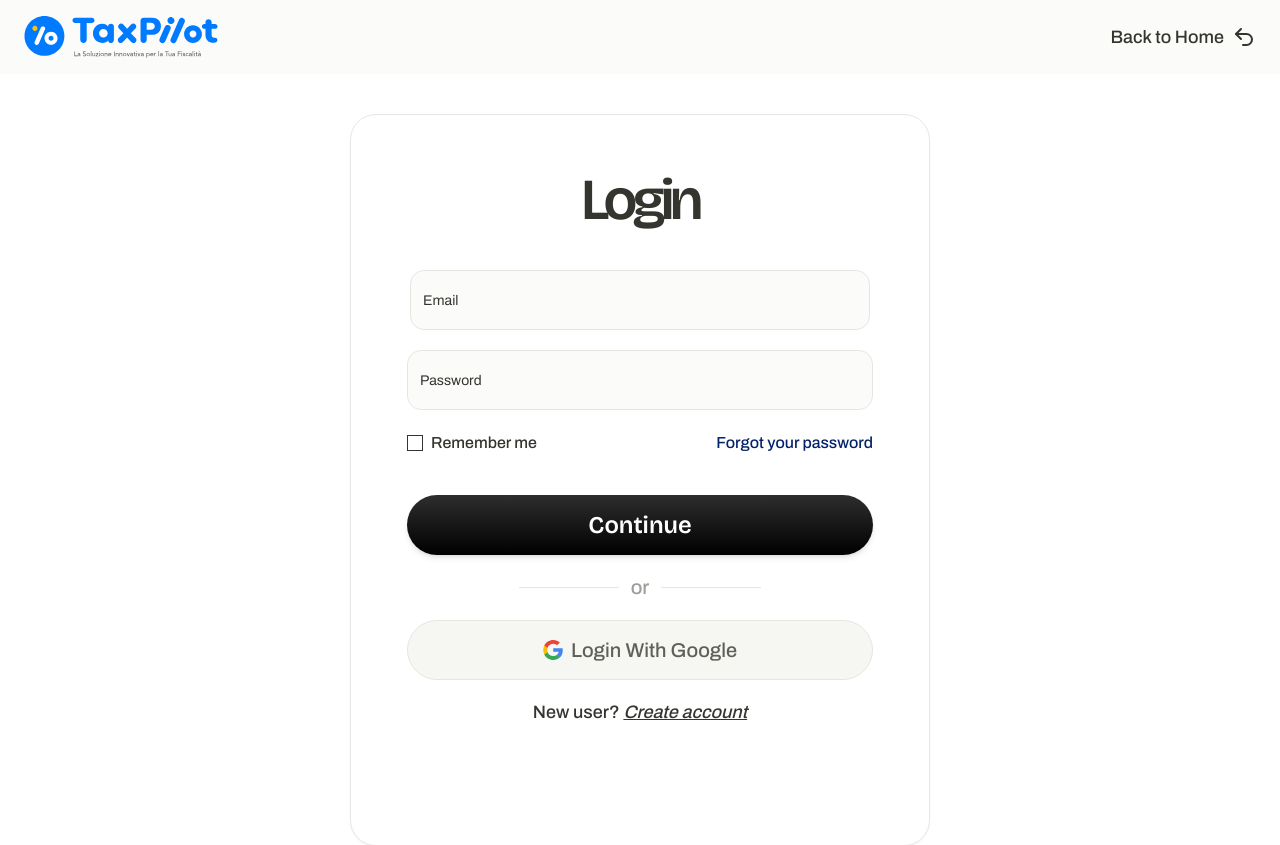
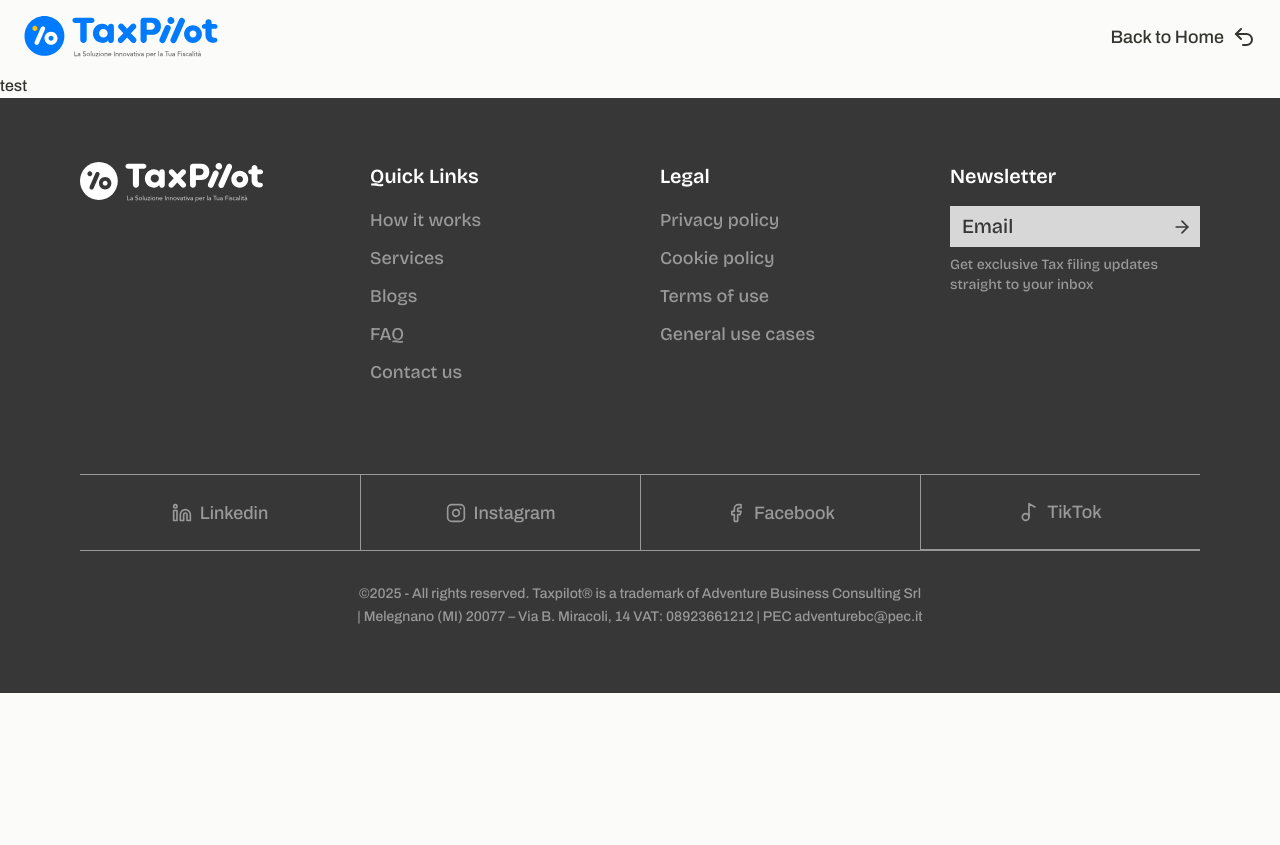
Before and after one commit to arqentech/tax-pilot-1, a React (Vite) app: page /login in a window 1280 px wide. Shown: the top 845 px of the page. After the commit the page ends 800 px from the top, so only its background shows below. Built offline with nearby package versions, Linux system fonts and the light colour scheme; the HTML template or start-up script is replaced by a standard one.

Commit message:
Test Page 2

```diff
--- a/src/App.tsx
+++ b/src/App.tsx
@@ -27,7 +27,7 @@
           <Route path="contact-us" element={<ContactUs />} />
         </Route>
         <Route element={<AuthLayout />}>
-          <Route path="/login" element={<LoginPage />} />
+          <Route path="/login" element={<TestPage />} />
           <Route path="/signup" element={< TestPage/>} />
         </Route>
       </Routes>
```
